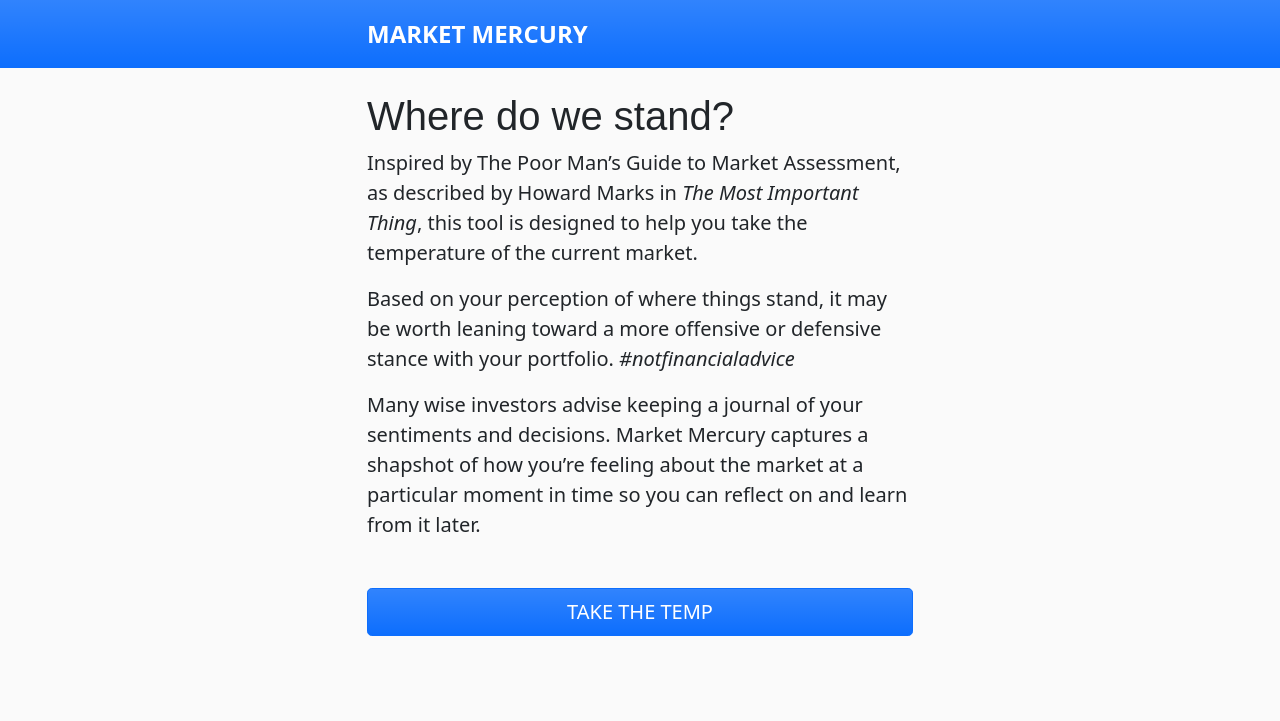
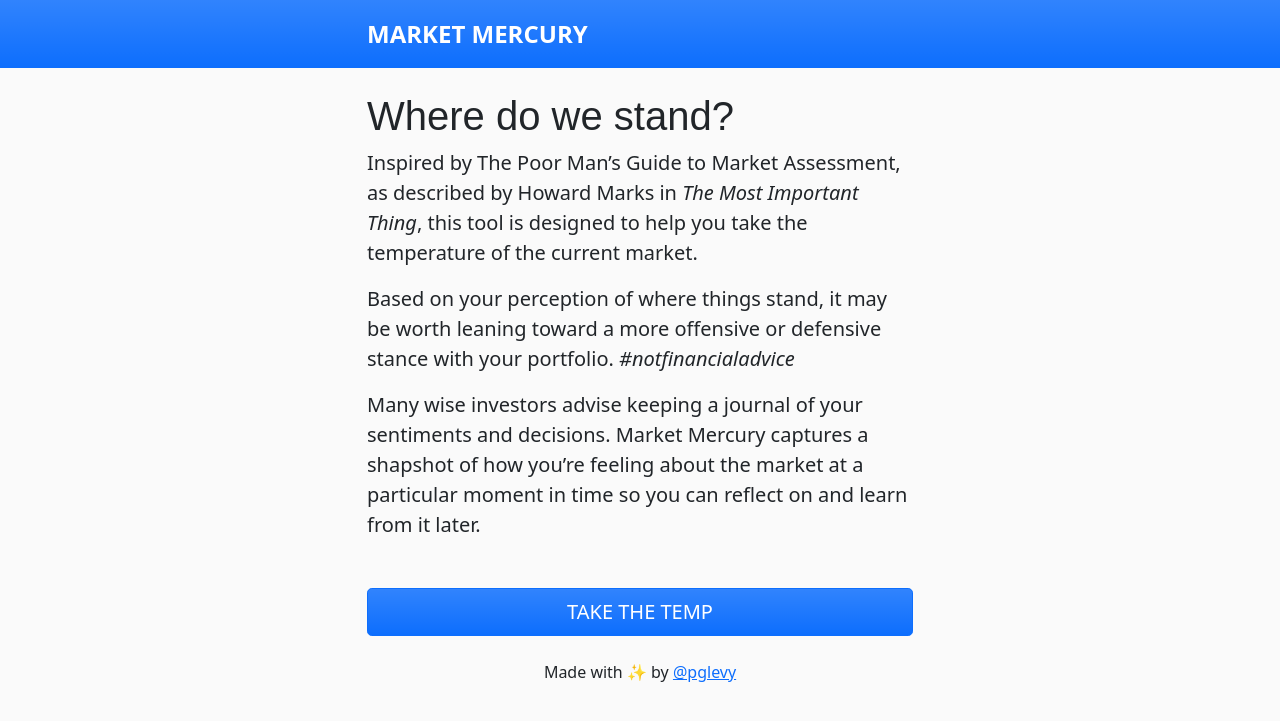
Before and after one commit to pglevy/mark-merc, a Jekyll site: the page built from index.md, in a window 1280 px wide. Shown: the top 721 px of the page. Built offline with Jekyll 4.4.1, drawn with Linux system fonts in a browser that asks for light colours.

Commit message:
add profile link to footer

```diff
--- a/_includes/html-foot.html
+++ b/_includes/html-foot.html
@@ -7,6 +7,8 @@
 </p>
 {% endif %}
 
+<p class="text-center">Made with <span aria-label="magic" role="img">✨</span> by <a href="https://twitter.com/pglevy">@pglevy</a></p>
+
     <script src="https://code.jquery.com/jquery-3.6.0.min.js" integrity="sha256-/xUj+3OJU5yExlq6GSYGSHk7tPXikynS7ogEvDej/m4=" crossorigin="anonymous"></script>
     <!-- Option 1: Bootstrap Bundle with Popper -->
     <script src="https://cdn.jsdelivr.net/npm/bootstrap@5.0.0-beta2/dist/js/bootstrap.bundle.min.js" integrity="sha384-b5kHyXgcpbZJO/tY9Ul7kGkf1S0CWuKcCD38l8YkeH8z8QjE0GmW1gYU5S9FOnJ0" crossorigin="anonymous"></script>
```
